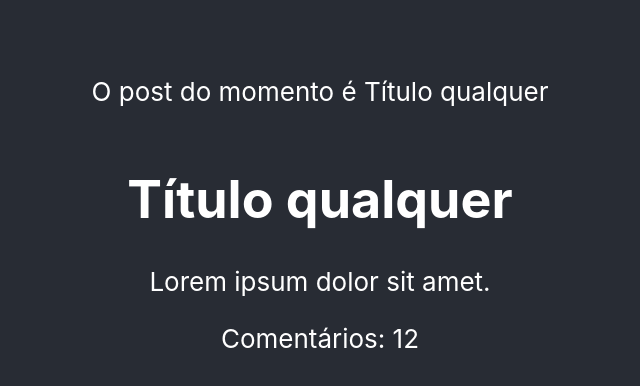
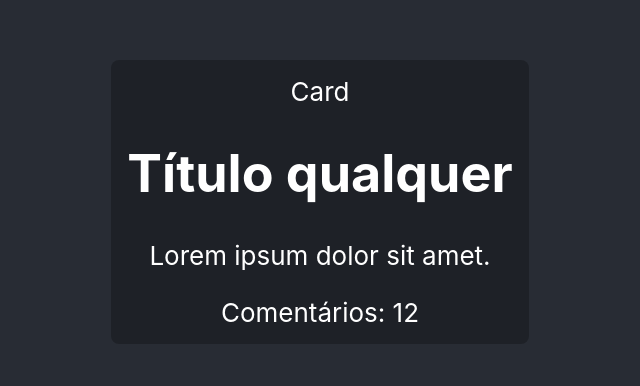
Before and after one commit to kleberson2santos/erjs, a React (Create React App) app: page / in a window 1280 px wide. Shown: the part 198-584 px from the top of the page, without its empty margins (320-960 px from the left). Built offline with nearby package versions, Linux system fonts and the light colour scheme.

Commit message:
encapsulando com props.children

```diff
--- a/src/App.tsx
+++ b/src/App.tsx
@@ -1,28 +1,20 @@
-
 import { useState } from 'react';
 import './App.css';
+import Card from './components/Card';
 import Post from './components/Post';
-import Sidebar from './components/Sidebar';
 
 function App() {
-  const [post, setPost] =  useState({
+  const [post] = useState({
     title: 'Título qualquer',
-    content: 'Lorem ipsum dolor sit amet.'
-  })
-
-  //sto -> snippet
-  // setTimeout(() => {
-  //   setPost({
-  //     title: 'Título maneiro',
-  //     content: 'Lorem ipsum dolor sit amet.'
-  //   })
-  // }, 5000);
+    content: 'Lorem ipsum dolor sit amet.',
+  });
 
   return (
-    <div className="App">
-      <header className="App-header">
-        <Sidebar post={post}/>
-        <Post post={post} totalComments={12}/>
+    <div className='App'>
+      <header className='App-header'>
+        <Card title={'Card'}>
+          <Post post={post} totalComments={12} />
+        </Card>
       </header>
     </div>
   );
--- /dev/null
+++ b/src/components/Card.tsx
@@ -0,0 +1,26 @@
+// eslint-disable-next-line @typescript-eslint/no-unused-vars
+import { PropsWithChildren, ReactNode } from 'react';
+
+type CardProps = PropsWithChildren<{
+  title: string;
+}>;
+
+// type CardProps = {
+//   title: string;
+//   children?: ReactNode;
+// };
+
+export default function Card(props: CardProps) {
+  return (
+    <div
+      style={{
+        background: 'rgba(0,0,0,.25)',
+        borderRadius: 8,
+        padding: 16,
+      }}
+    >
+      <div>{props.title}</div>
+      {props.children}
+    </div>
+  );
+}
```
